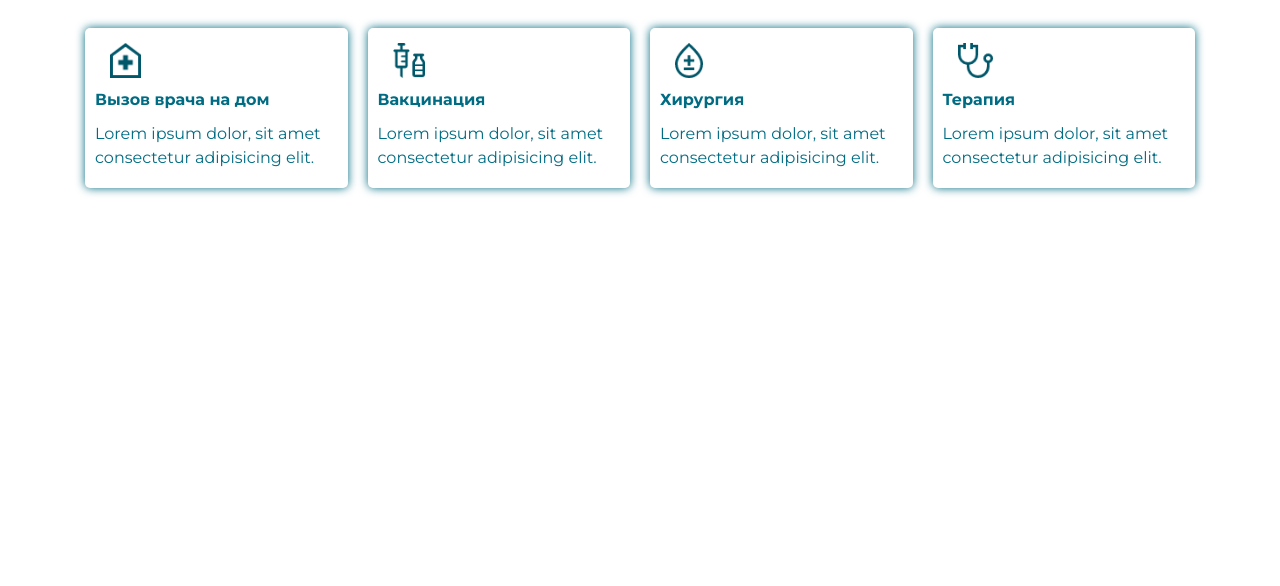
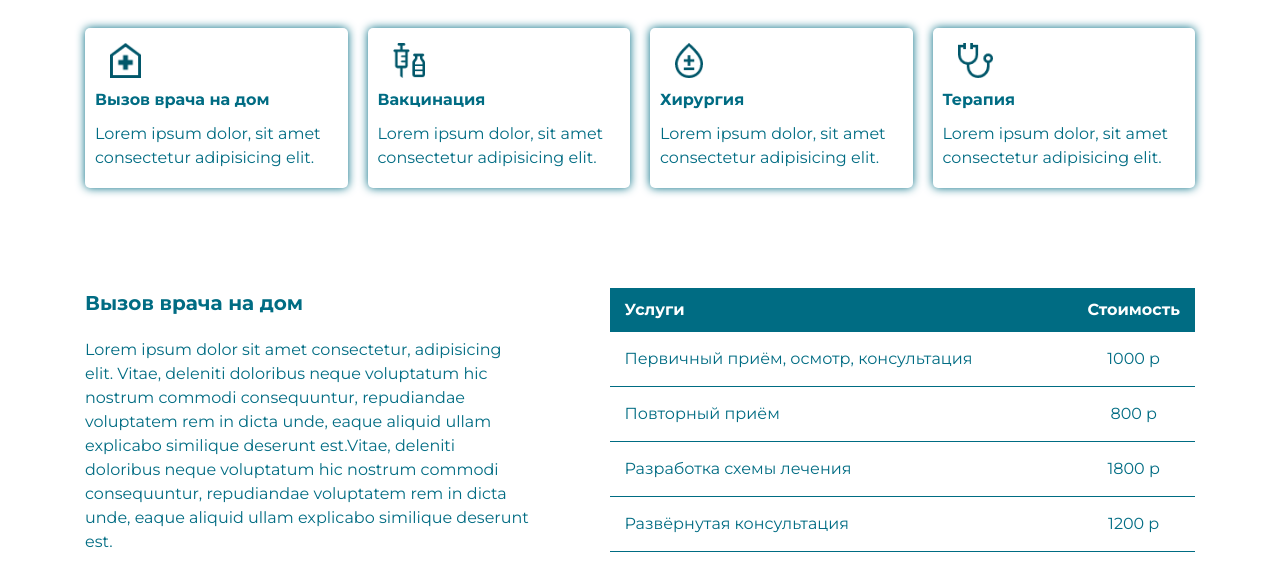
Before and after one commit to leonariks/Projects, a plain HTML site: page вет клиника/index.html in a window 1280 px wide. Shown: the part 1637-2223 px from the top of the page. Before the commit the page ends 1895 px from the top, so only its background shows below. Drawn offline with Linux system fonts and the light colour scheme.

Commit message:
Service info (attempt 1)

```diff
--- a/вет клиника/index.html
+++ b/вет клиника/index.html
@@ -153,9 +153,47 @@
           </div>
         </div>
       </div>
+
+      <div class="services_about">
+          <div class="services_info">
+           <h3>Вызов врача на дом</h3>
+           <p>Lorem ipsum dolor sit amet consectetur, adipisicing elit. Vitae, deleniti doloribus neque voluptatum hic nostrum commodi consequuntur, repudiandae voluptatem rem in dicta unde, eaque aliquid ullam explicabo similique deserunt est.Vitae, deleniti doloribus neque voluptatum hic nostrum commodi consequuntur, repudiandae voluptatem rem in dicta unde, eaque aliquid ullam explicabo similique deserunt est.</p>
+          </div>
+          <div class="spreadsheet">
+            <table>
+              <thead>
+                <tr class="table_titles">
+                  <td>Услуги</td>
+                  <td>Стоимость</td>
+                </tr>
+              </thead>
+                <tbody>
+                  <tr>
+                   <td>Первичный приём, осмотр, консультация</td>
+                   <td>1000 р</td>
+                  </tr>
+                  <tr>
+                    <td>Повторный приём</td>
+                    <td>800 р</td>
+                   </tr>
+                  <tr>
+                   <td>Разработка схемы лечения</td>
+                   <td>1800 р</td>
+                  </tr>
+                  <tr>
+                    <td>Развёрнутая консультация</td>
+                    <td>1200 р</td>
+                  </tr>
+
+                </tbody>
+
+            </table>
+          </div>
+      </div>
     </div>
   </section>
 
 
+
 </body>
 </html>
--- a/вет клиника/styles/style.css
+++ b/вет клиника/styles/style.css
@@ -183,8 +183,8 @@ section{
 
   text-align: left;
   color: #006c83;
-  font-size: 14px;
-  font-weight: 700;
+  font-size: 16px;
+  font-weight: 400;
 
 }
 
@@ -267,11 +267,73 @@ section{
 
 
 
+.services_about{
+
+  display: flex;
+  max-width: 100%;
+  justify-content: space-between;
+  margin-top: 100px;
+}
+
+.services_about .services_info{
+
+  width: 40%;
+}
+
+.services_info h3{
+
+  color: #006c83;
+  font-size: 20px;
+  font-weight: 700;
+  margin-bottom: 20px;
+}
+
+.services_info p{
+
+  color: #006c83;
+  font-size: 16px;
+  font-weight: 400;
+}
 
 
+table{
 
+  color: #006c83;
+  font-size: 16px;
+  font-weight: 700;
+  border-collapse: collapse;
+}
 
+.table_titles{
+  background-color: #006c83;
+  color: #fff;
+}
 
+.table_titles td{
+
+  padding: 10px 15px;
+}
+
+tbody{
+
+  font-weight: 400;
+}
+
+tbody td{
+  border-bottom: 1px solid #006c83;
+}
+
+tbody tr td:first-child{
+
+  text-align: left;
+  padding: 15px;
+  padding-right: 100px;
+}
+
+tbody tr td:last-child{
+
+  text-align: center;
+}
 
 
 .burger {
```
